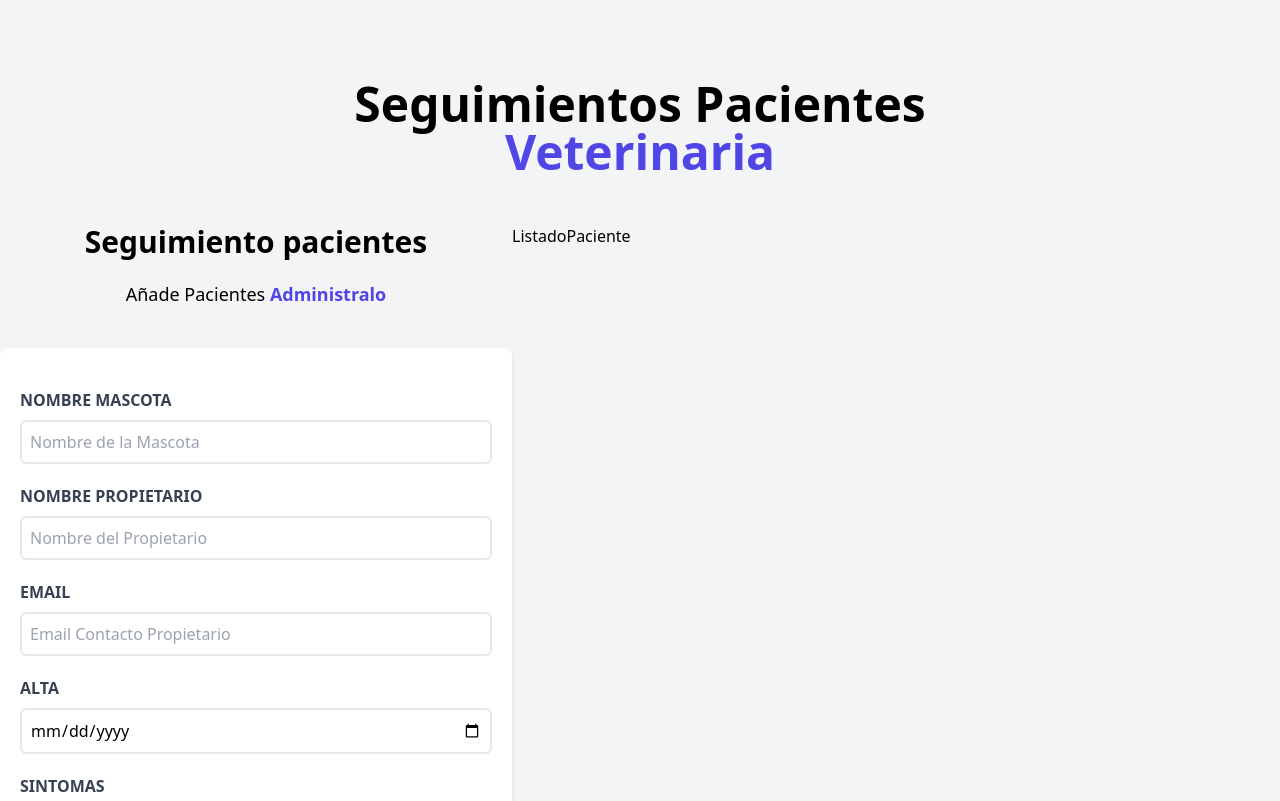
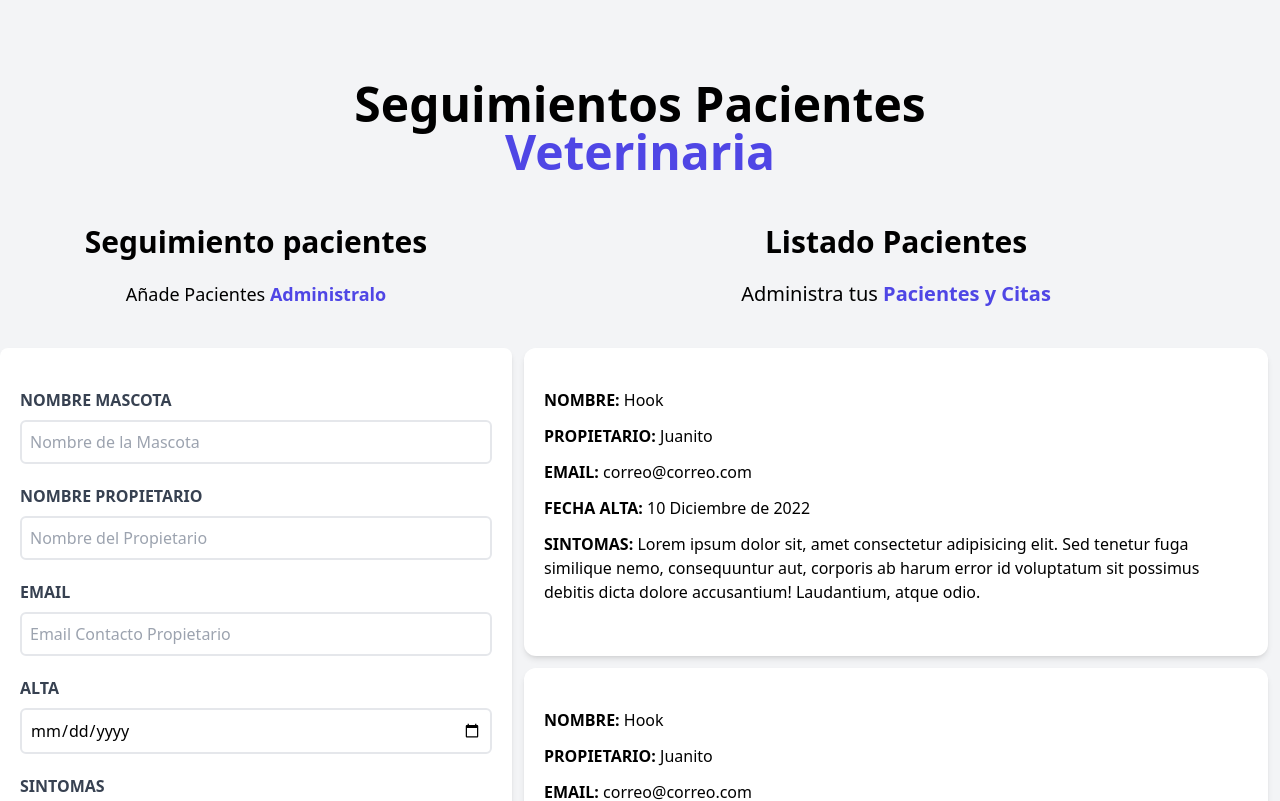
Before and after one commit to Wbahoque09/Proyectos-React, a React (Vite) app in the folder citas-project/: page / in a window 1280 px wide. Shown: the top 801 px of the page. Built offline with nearby package versions, Linux system fonts and the light colour scheme.

Commit message:
Se crea un nuevo componente para visualizar varios pacientes creados y se modifica la vista de editar pacientes

```diff
--- a/citas-project/src/components/ListadoPaciente.jsx
+++ b/citas-project/src/components/ListadoPaciente.jsx
@@ -1,9 +1,23 @@
+import { Paciente } from './Paciente';
+
+
+
 
 export const ListadoPaciente = () => {
   return (
     <>
-      <div className='m-1/2  lg:w-3/5'>
-        <h2>ListadoPaciente</h2>
+      <div className="md:m-1/2  lg:w-3/5 md:h-screen overflow-y-scroll">
+        <h2 className="font-black text-3xl text-center">Listado Pacientes</h2>
+        <p className="text-xl mt-5 mb-10 text-center">
+          Administra tus {""}
+          <span className="text-indigo-600 font-bold">Pacientes y Citas</span>
+        </p>
+
+        <Paciente />
+        <Paciente />
+        <Paciente />
+        <Paciente />
+
       </div>
     </>
   )
--- /dev/null
+++ b/citas-project/src/components/Paciente.jsx
@@ -0,0 +1,34 @@
+
+
+export const Paciente = () => {
+  return (
+    <>
+        <div className="m-3 bg-white shadow-md px-5 py-10 rounded-xl">
+            <p className="font-bold mb-3 text-gary-700 uppercase">
+                Nombre: {""}
+                <span className="font-normal normal-case">Hook</span>
+            </p>
+
+            <p className="font-bold mb-3 text-gary-700 uppercase">
+                Propietario: {""}
+                <span className="font-normal normal-case">Juanito</span>
+            </p>
+
+            <p className="font-bold mb-3 text-gary-700 uppercase">
+                Email: {""}
+                <span className="font-normal normal-case">correo@correo.com</span>
+            </p>
+
+            <p className="font-bold mb-3 text-gary-700 uppercase">
+                Fecha Alta: {""}
+                <span className="font-normal normal-case">10 Diciembre de 2022</span>
+            </p>
+
+            <p className="font-bold mb-3 text-gary-700 uppercase">
+                Sintomas: {""}
+                <span className="font-normal normal-case">Lorem ipsum dolor sit, amet consectetur adipisicing elit. Sed tenetur fuga similique nemo, consequuntur aut, corporis ab harum error id voluptatum sit possimus debitis dicta dolore accusantium! Laudantium, atque odio.</span>
+            </p>
+            </div>
+    </>
+  )
+}
```
